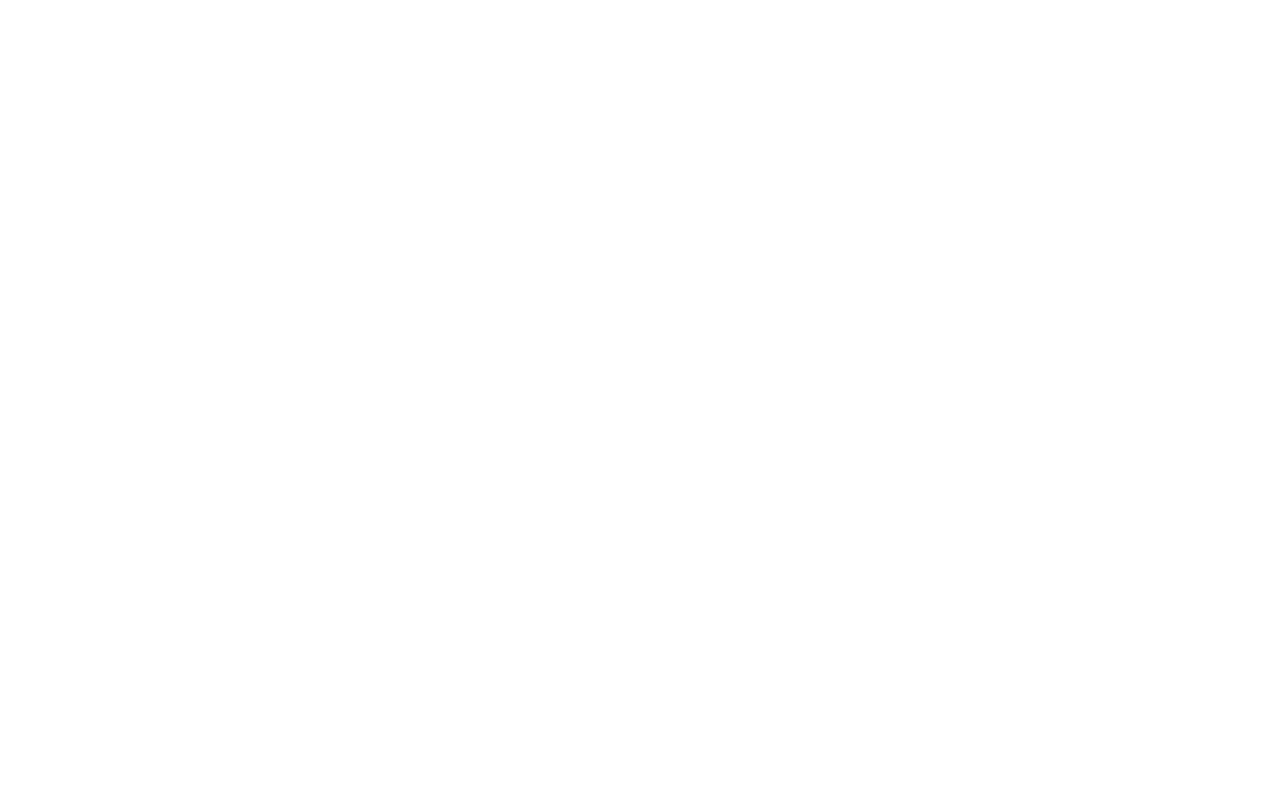
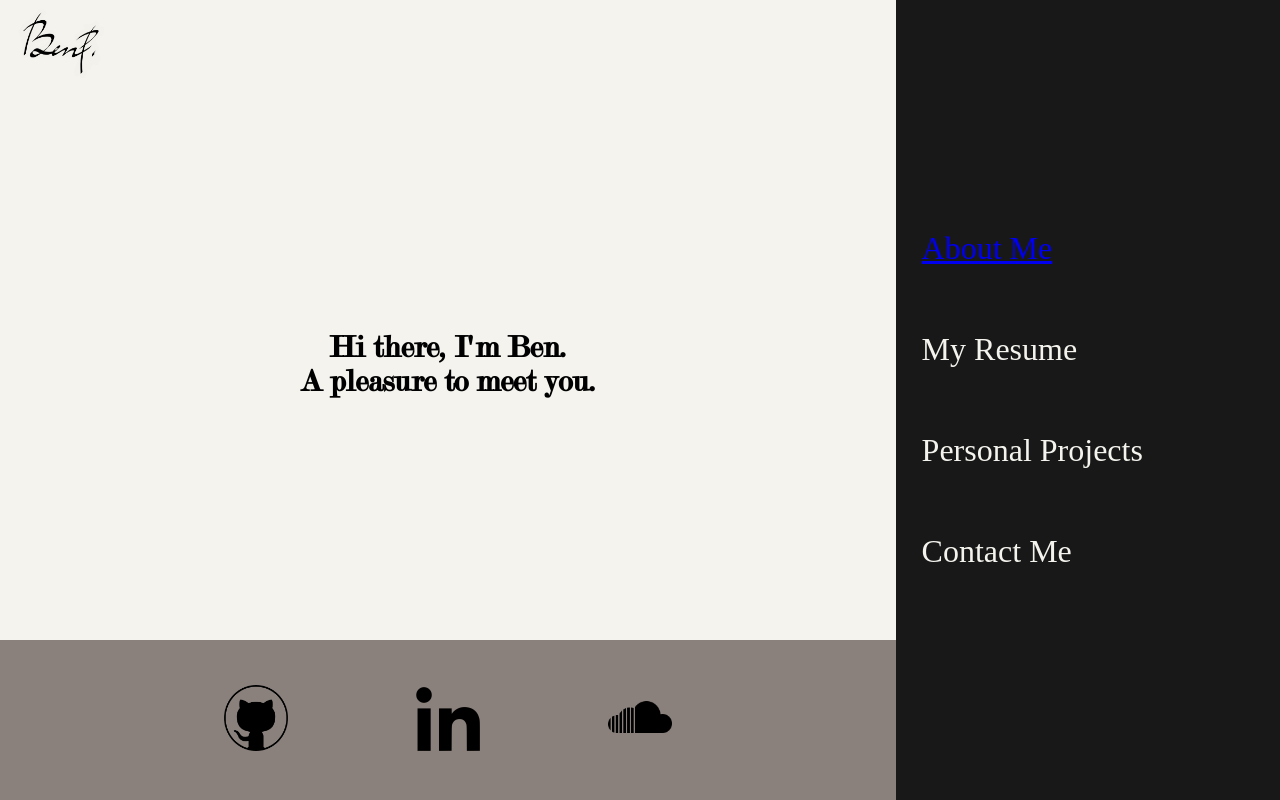
Before and after one commit to SuperSkipper/bpoon2, a React (Create React App) app: page / in a window 1280 px wide. Built offline with nearby package versions, Linux system fonts and the light colour scheme.

Commit message:
css fixes

```diff
--- a/src/App.js
+++ b/src/App.js
@@ -6,7 +6,7 @@ import { BrowserRouter as Router, Route} from 'react-router-dom'
 function App() {
   return (
     <Router>
-      <Route path="/home">
+      <Route path="/" exact>
         <Home/>
       </Route>
       <Route path="/about">
--- a/src/components/home.css
+++ b/src/components/home.css
@@ -4,6 +4,7 @@
 }
 
 #home-header{
+    font-family: "Modern";
     display:flex;
     flex-direction: column;
     flex-grow: 1;
--- a/src/index.css
+++ b/src/index.css
@@ -1,6 +1,6 @@
 * { margin: 0; padding: 0; }
 
-font-face {
+@font-face {
   font-family: 'Modern';
   src: url('./assets/fonts/Modern\ No.\ 20.ttf');
   font-style: normal;
```
